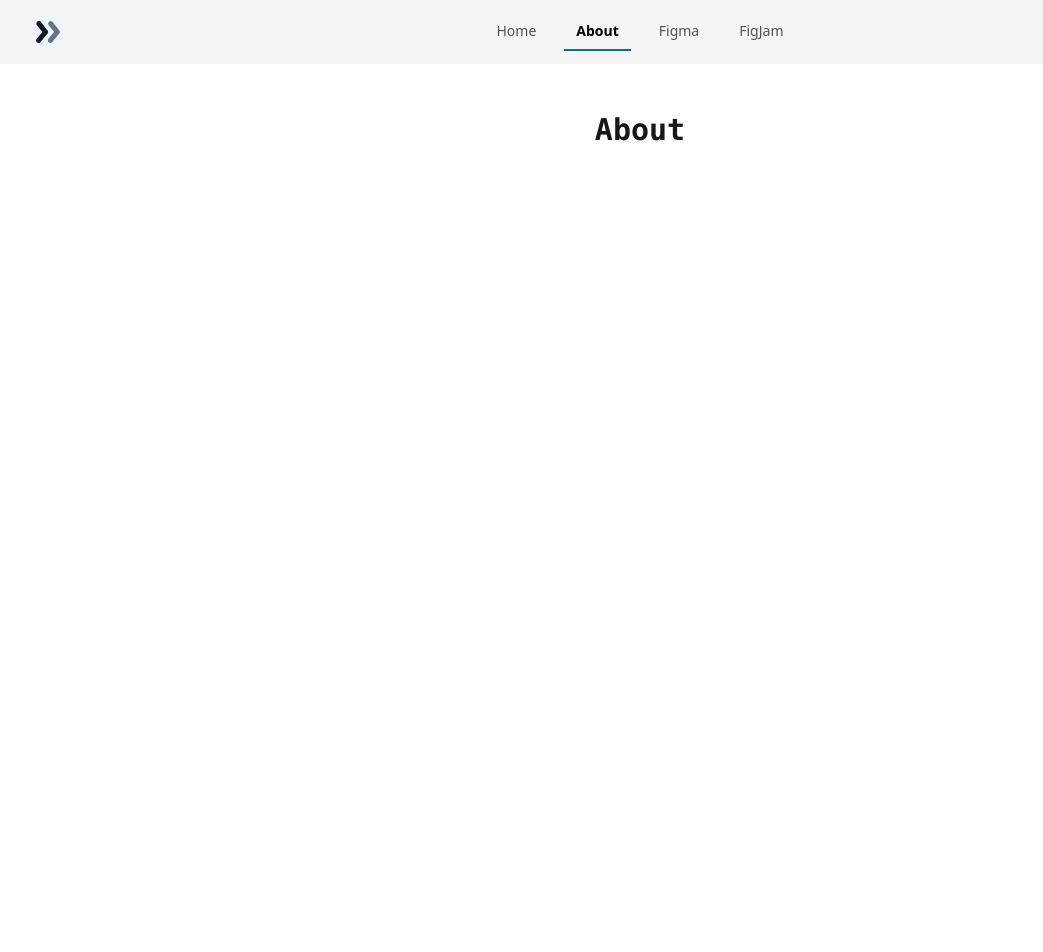
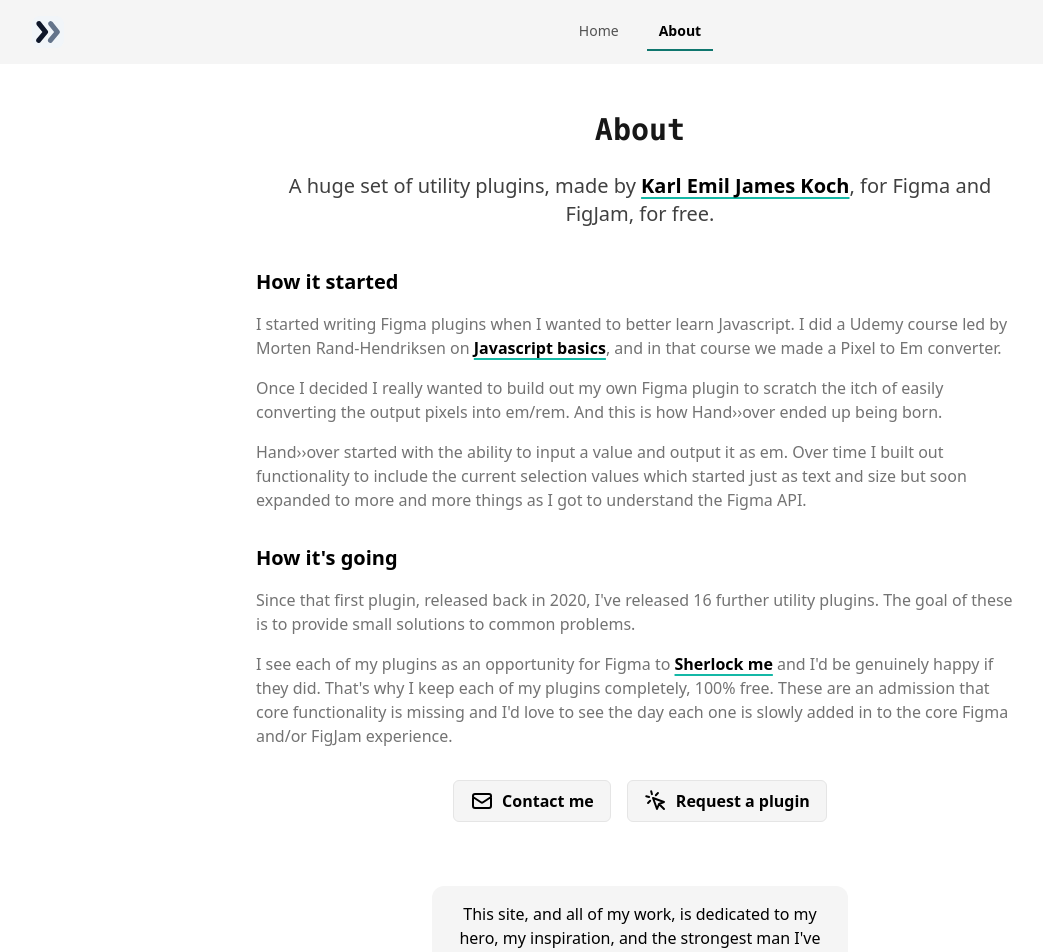
Before and after one commit to kemiljk/plugins-run-next, a Next.js app: page /about in a window 1280 px wide. Shown: the top 952 px of the page, without its empty margins (0-1043 px from the left). Before the commit the page ends 800 px from the top, so only its background shows below. Built offline with nearby package versions, Linux system fonts and the light colour scheme.

Commit message:
feat: Updates including a new About page

```diff
--- /dev/null
+++ b/components/Button.jsx
@@ -0,0 +1,25 @@
+function classNames(...classes) {
+  return classes.filter(Boolean).join(" ");
+}
+
+const Button = ({
+  bgColor,
+  textColor,
+  darkBgColor,
+  darkTextColor,
+  borderColor,
+  darkBorderColor,
+  children,
+}) => {
+  return (
+    <button
+      className={classNames(
+        `bg-${bgColor} text-${textColor} dark:bg-${darkBgColor} dark:text-${darkTextColor} rounded-md border border-${borderColor} dark:border-${darkBorderColor} align-center flex justify-start space-x-2 py-2 px-4 font-bold transition ease-in-out hover:border-teal-500`
+      )}
+    >
+      {children}
+    </button>
+  );
+};
+
+export default Button;
--- a/components/Layout.jsx
+++ b/components/Layout.jsx
@@ -2,12 +2,20 @@
 import Nav from "./Nav";
 
 const Layout = ({ children }) => {
+  const text = `This site, and all of my work, is dedicated to my hero, my
+  inspiration, and the strongest man I've ever known. My father. I love
+  you Dad ❤️.`;
   return (
     <div className="mb-8">
       <Nav />
-      <main className="w-full max-w-5xl mx-auto justify-center h-full">
+      <main className="mx-auto h-full w-full max-w-5xl justify-center">
         {children}
       </main>
+      <div className="flex w-full items-center justify-center px-4 pt-16">
+        <p className="w-full rounded-xl bg-neutral-100 p-4 text-center text-black dark:bg-neutral-800 dark:text-white md:w-2/3 lg:w-1/3">
+          {text}
+        </p>
+      </div>
     </div>
   );
 };
--- /dev/null
+++ b/components/Logo.jsx
@@ -0,0 +1,12 @@
+const Logo = () => {
+  return (
+    <>
+      <h1 className="flex w-full justify-center pt-12 text-5xl font-black text-neutral-800 dark:text-neutral-200">
+        plugins<span className="text-neutral-400 dark:text-neutral-600">.</span>
+        run
+      </h1>
+    </>
+  );
+};
+
+export default Logo;
--- a/components/Nav.jsx
+++ b/components/Nav.jsx
@@ -26,12 +26,6 @@
                   <NavLink href="/about">
                     <a className="nav">About</a>
                   </NavLink>
-                  <NavLink href="/figma">
-                    <a className="nav">Figma</a>
-                  </NavLink>
-                  <NavLink href="/figjam">
-                    <a className="nav">FigJam</a>
-                  </NavLink>
                 </div>
               </div>
               <Spacer />
--- a/components/PluginCard.jsx
+++ b/components/PluginCard.jsx
@@ -29,8 +29,8 @@
         />
         <ExternalLinkIcon width={20} height={20} className="text-neutral-500" />
       </div>
-      <div className="flex w-full items-center gap-4">
-        <headline className="text-md block font-bold text-neutral-700 dark:text-neutral-200">
+      <div className="flex w-full items-center gap-2">
+        <headline className="text-md mr-2 block font-bold text-neutral-700 dark:text-neutral-200">
           {title}
         </headline>
         {validTags.map((tag, id) => {
--- a/pages/about.jsx
+++ b/pages/about.jsx
@@ -1,14 +1,108 @@
 import Head from "next/head";
 import HeaderView from "../components/HeaderView";
+import SubheaderView from "../components/SubheaderView";
+import Button from "../components/Button";
+import { CursorClickIcon, MailIcon } from "@heroicons/react/outline";
 
 export default function About() {
+  const metaTitle = "Plugins.run | About";
   const title = "About";
+
   return (
-    <>
+    <div className="w-ful mx-auto max-w-3xl">
       <Head>
-        <title>About</title>
+        <title>{metaTitle}</title>
       </Head>
       <HeaderView>{title}</HeaderView>
-    </>
+      <div>
+        <SubheaderView>
+          A huge set of utility plugins, made by{" "}
+          <a
+            className="inline-link"
+            href="https://www.kejk.tech"
+            target="_blank"
+            rel="noreferrer"
+          >
+            Karl Emil James Koch
+          </a>
+          , for Figma and FigJam, for free.
+        </SubheaderView>
+        <h3 className="pt-4 text-xl font-semibold text-black dark:text-white">
+          {"How it started"}
+        </h3>
+        <p>
+          {
+            "I started writing Figma plugins when I wanted to better learn Javascript. I did a Udemy course led by Morten Rand-Hendriksen on "
+          }
+          <a
+            className="inline-link"
+            href="https://www.linkedin.com/learning/javascript-essential-training/javascript-the-soil-from-which-the-modern-web-grows?autoplay=true"
+            target="_blank"
+            rel="noreferrer"
+          >
+            Javascript basics
+          </a>
+          {", and in that course we made a Pixel to Em converter."}
+        </p>
+        <p>
+          {
+            "Once I decided I really wanted to build out my own Figma plugin to scratch the itch of easily converting the output pixels into em/rem. And this is how Hand››over ended up being born."
+          }
+        </p>
+        <p>
+          {
+            "Hand››over started with the ability to input a value and output it as em. Over time I built out functionality to include the current  selection values which started just as text and size but soon expanded to more and more things as I got to understand the Figma API."
+          }
+        </p>
+        <h3 className="pt-8 text-xl font-semibold text-black dark:text-white">
+          {"How it's going"}
+        </h3>
+        <p>
+          {
+            "Since that first plugin, released back in 2020, I've released 16 further utility plugins. The goal of these is to provide small solutions to common problems."
+          }
+        </p>
+        <p>
+          {"I see each of my plugins as an opportunity for Figma to "}
+          <a
+            href="https://www.howtogeek.com/297651/what-does-it-mean-when-a-company-sherlocks-an-app/"
+            className="inline-link"
+            target="_blank"
+            rel="noreferrer"
+          >
+            Sherlock me
+          </a>
+          {
+            " and I'd be genuinely happy if they did. That's why I keep each of my plugins completely, 100% free. These are an admission that core functionality is missing and I'd love to see the day each one is slowly added in to the core Figma and/or FigJam experience."
+          }
+        </p>
+        <div className="mx-auto mt-8 flex w-full justify-center space-x-4">
+          <Button
+            bgColor="neutral-100"
+            textColor="black"
+            borderColor="neutral-200"
+            darkBgColor="neutral-800"
+            darkTextColor="white"
+            darkBorderColor="neutral-700"
+          >
+            <MailIcon width={24} height={24} />
+            <a href="mailto:karl@kejk.tech?subject=Let's chat">Contact me</a>
+          </Button>
+          <Button
+            bgColor="neutral-100"
+            textColor="black"
+            borderColor="neutral-200"
+            darkBgColor="neutral-800"
+            darkTextColor="white"
+            darkBorderColor="neutral-700"
+          >
+            <CursorClickIcon width={24} height={24} />
+            <a href="mailto:karl@kejk.tech?subject=Plugin request">
+              Request a plugin
+            </a>
+          </Button>
+        </div>
+      </div>
+    </div>
   );
 }
--- a/pages/figjam.jsx
+++ /dev/null
@@ -1,14 +0,0 @@
-import Head from "next/head";
-import HeaderView from "../components/HeaderView";
-
-export default function FigJam() {
-  const title = "FigJam";
-  return (
-    <>
-      <Head>
-        <title>FigJam</title>
-      </Head>
-      <HeaderView>{title}</HeaderView>
-    </>
-  );
-}
--- a/pages/figma.jsx
+++ /dev/null
@@ -1,14 +0,0 @@
-import Head from "next/head";
-import HeaderView from "../components/HeaderView";
-
-export default function Figma() {
-  const title = "Figma";
-  return (
-    <>
-      <Head>
-        <title>Figma</title>
-      </Head>
-      <HeaderView>{title}</HeaderView>
-    </>
-  );
-}
--- a/pages/index.jsx
+++ b/pages/index.jsx
@@ -3,12 +3,13 @@
 import HeaderView from "../components/HeaderView";
 import SubheaderView from "../components/SubHeaderView";
 import PluginCard from "../components/PluginCard";
+import Logo from "../components/Logo";
 
 const Cosmic = require("cosmicjs");
 const api = Cosmic();
 
-const BUCKET_SLUG = "kemiljk";
-const READ_KEY = "uNXYQDbNTCWQyEaFjq44PUolieGKBuzePTaEdnDl0CHLcnJtPK";
+const BUCKET_SLUG = process.env.COSMIC_SLUG;
+const READ_KEY = process.env.COSMIC_READ_KEY;
 
 const bucket = api.bucket({
   slug: BUCKET_SLUG,
@@ -26,12 +27,12 @@
       <Head>
         <title>{metaTitle}</title>
       </Head>
+      <Logo />
       <HeaderView>{title}</HeaderView>
       <SubheaderView>{subtitle}</SubheaderView>
       <div className="flex-col">
         <div className="mt-4 grid grid-cols-1 gap-4 md:grid-cols-2">
           {mades.map((made) => {
-            console.log(made.metadata.platform[0]);
             return (
               <PluginCard
                 key={made.id}
--- a/styles/globals.css
+++ b/styles/globals.css
@@ -13,4 +13,11 @@
   a.nav[aria-current] {
     @apply border-b-2 border-teal-700 font-bold text-black dark:text-white;
   }
+  a.inline-link {
+    @apply font-bold text-black underline decoration-teal-500 decoration-2 underline-offset-4 transition ease-in-out hover:text-teal-500 dark:text-white;
+  }
+
+  p {
+    @apply pt-4 text-neutral-500 dark:text-neutral-300;
+  }
 }
```
